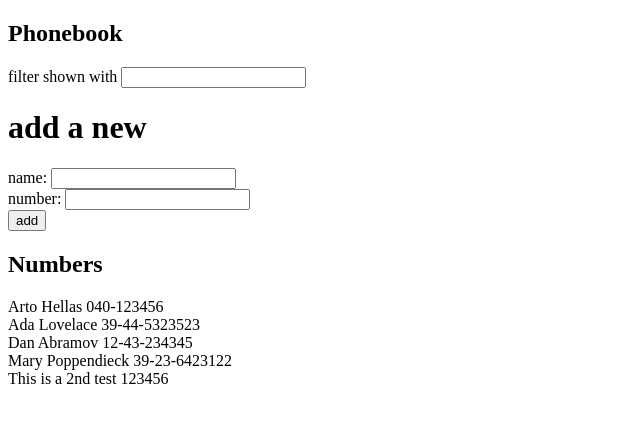
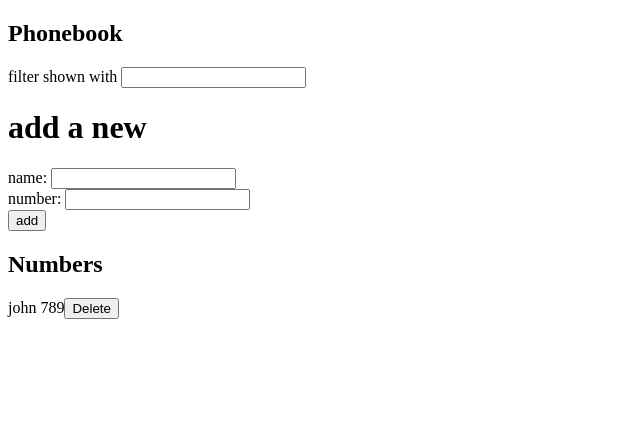
Before and after one commit to CA-Fernandes/fullStackOpen, a React (Vite) app in the folder part2/phoneBook/: page / in a window 1280 px wide. Shown: the top 422 px of the page, without its empty margins (0-640 px from the left). Built offline with nearby package versions, Linux system fonts and the light colour scheme; data requests are answered from the project's data file.

Commit message:
exercise 2.15 is completed, put request has been added

```diff
--- a/part2/phoneBook/db.json
+++ b/part2/phoneBook/db.json
@@ -1,29 +1,9 @@
 {
   "persons": [
     {
-      "name": "Arto Hellas",
-      "number": "040-123456",
-      "id": "1"
-    },
-    {
-      "name": "Ada Lovelace",
-      "number": "39-44-5323523",
-      "id": "2"
-    },
-    {
-      "name": "Dan Abramov",
-      "number": "12-43-234345",
-      "id": "3"
-    },
-    {
-      "name": "Mary Poppendieck",
-      "number": "39-23-6423122",
-      "id": "4"
-    },
-    {
-      "name": "This is a 2nd test",
-      "number": "123456",
-      "id": "Jp5sD2dsJUA"
+      "name": "john",
+      "number": "789",
+      "id": "5_y3jiXdX1A"
     }
   ],
   "$schema": "./node_modules/json-server/schema.json"
--- a/part2/phoneBook/src/App.jsx
+++ b/part2/phoneBook/src/App.jsx
@@ -2,17 +2,17 @@ import { useState } from 'react'
 import Contact from './component/Contact'
 import ContactEntry from './component/ContactEntry'
 import SearchContacts from './component/SearchContacts'
-import axios from 'axios'
 import { useEffect } from 'react'
+import personService from './services/person'
 
 const App = () => {
   const [persons, setPersons] = useState([])
 
   useEffect(() => {
-    axios
-    .get('http://localhost:3001/persons')
-    .then(response => {
-      setPersons(response.data)
+    personService
+    .getAll()
+    .then(initialPersons => {
+      setPersons(initialPersons);
     })
   }, [])
 
@@ -20,32 +20,52 @@ const App = () => {
 
   const addContact = (contactObject) => {
     if(contactExists(contactObject)) {
+      updateContact(contactObject)
       return;
     }
 
-    axios
-    .post('http://localhost:3001/persons', contactObject)
-    .then(response => {
-      setPersons(persons.concat(response.data))
-      console.log(response.data);
+    personService
+    .create(contactObject)
+    .then(recievedPerson => {
+      setPersons(persons.concat(recievedPerson))
+    })
+  }
 
-    })
+  const updateContact = (contactObject) => {
+    const contact = persons.find(person => person.name === contactObject.name)
+
+    if (window.confirm(`${contact.name} is already added to phonebook, replace the old number with a new one?`)) {
+      personService
+      .update(contact.id, contactObject)
+      .then(recievedPerson => {
+        setPersons(persons.map(person => person.id === contact.id ? recievedPerson : person))
+      })
+    }
+    return
   }
 
   const contactExists = (contactObject) => {
     const hasName = persons.some((contact) => contact.name ===  contactObject.name);
-
-    if (hasName) {
-      alert(`${contactObject.name} is already added to phonebook`)
-      return true;
-    }
-
-    return false;
+    return hasName ? true : false
   }
 
   const personsToShow = persons.filter(person =>
     person.name.toLowerCase().includes(filter.toLowerCase())
   )
+
+  const deleteContact = (id, name) => {
+    if (window.confirm(`Delete ${name}`)) {
+    personService
+    .deletePerson(id)
+    .then(recievedResponse => {console.log("deletion executed, this is the response data", recievedResponse)
+      setPersons(persons.filter(person => person.id !== recievedResponse.id))
+    })
+
+    return
+    }
+  }
+
+
 
 
   return (
@@ -55,7 +75,15 @@ const App = () => {
       <ContactEntry onAddContact={addContact}></ContactEntry>
       <h2>Numbers</h2>
       <div>
-        {personsToShow.map((person) => <Contact key={person.name} name={person.name} number={person.number}></Contact>)}
+        {personsToShow.map((person) => <Contact
+        key={person.id}
+        name={person.name}
+        number={person.number}
+        onClickDelete={deleteContact}
+        id={person.id}
+        >
+
+        </Contact>)}
       </div>
     </div>
   )
--- a/part2/phoneBook/src/component/Contact.jsx
+++ b/part2/phoneBook/src/component/Contact.jsx
@@ -1,5 +1,8 @@
-const Contact = ({name, number}) => {
-    return(<div>{name} {number}</div>)
+const Contact = ({name, number, onClickDelete, id}) => {
+    return(<div>
+        {name} {number}
+        <button type="button" onClick={() => onClickDelete(id, name)}>Delete</button>
+    </div> )
 }
 
 export default Contact
--- a/part2/phoneBook/src/services/person.js
+++ b/part2/phoneBook/src/services/person.js
@@ -0,0 +1,29 @@
+import axios from "axios";
+const baseUrl = `http://localhost:3001/persons`
+
+const getAll = () => {
+    const request = axios.get(baseUrl);
+    return request.then(response => response.data);
+}
+
+const create = (objectToPost) => {
+    const request = axios.post(baseUrl, objectToPost);
+    return request.then(response => response.data);
+}
+
+const update = (id, objectToUpdate) => {
+    const request = axios.put(`${baseUrl}/${id}`, objectToUpdate);
+    return request.then(response => response.data);
+}
+
+const deletePerson = (id) => {
+    const request = axios.delete(`${baseUrl}/${id}`);
+    return request.then(response => response.data);
+}
+
+export default {
+    getAll,
+    create,
+    update,
+    deletePerson
+}
```
